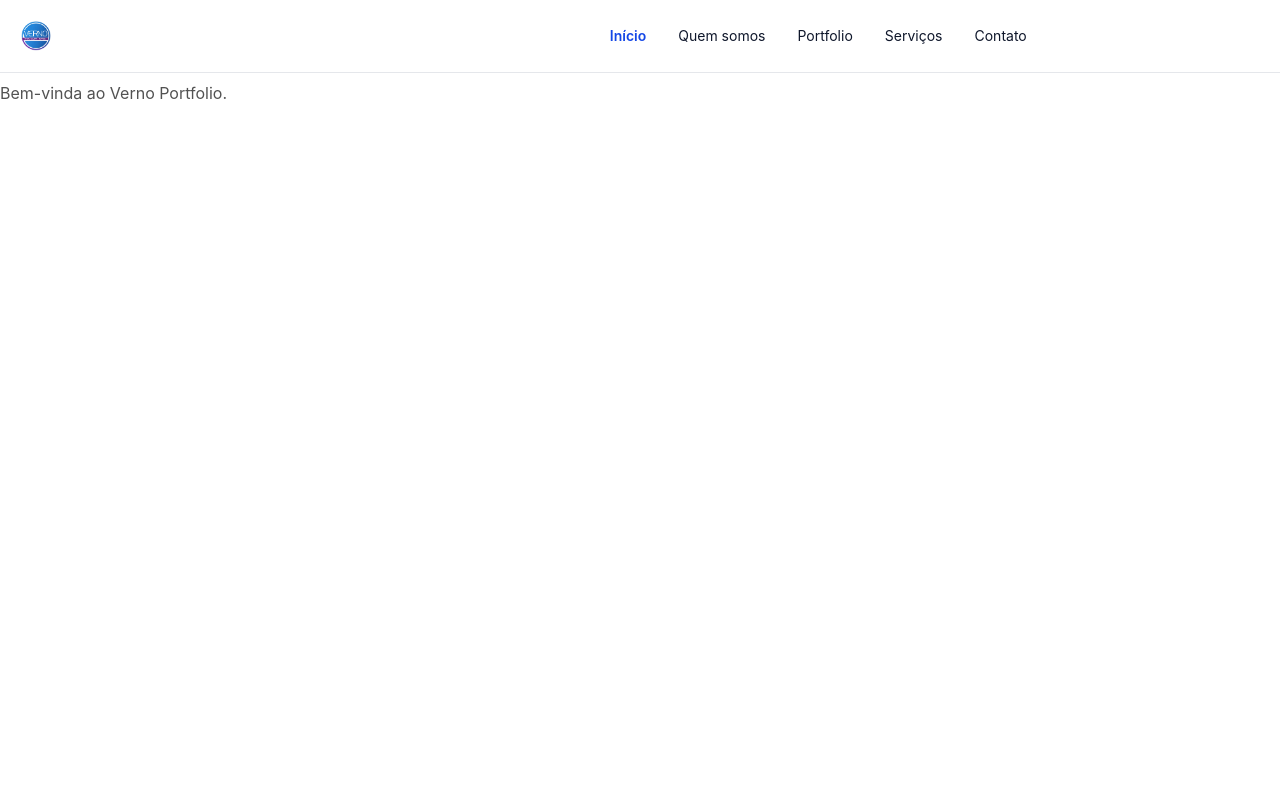
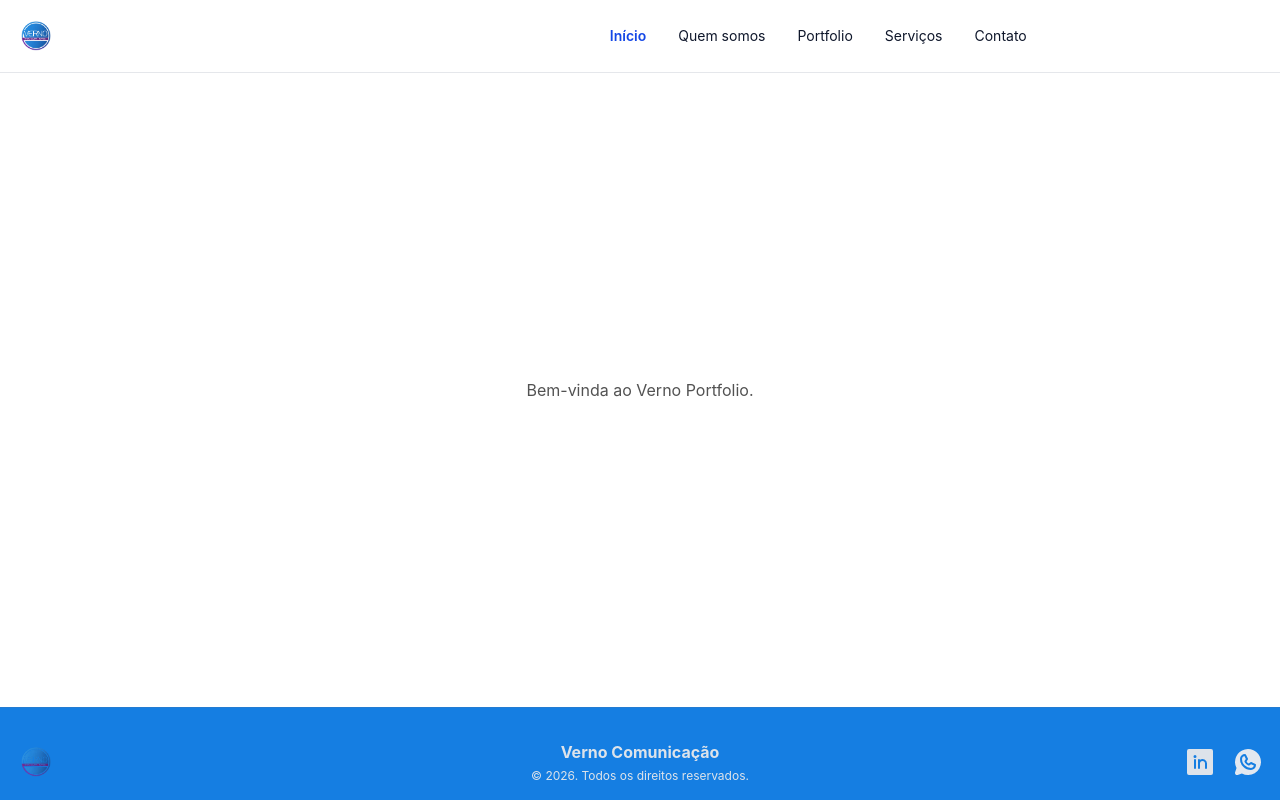
Before and after one commit to Qcarvalhooliveira/verno-portfolio, a React (Vite) app: page / in a window 1280 px wide. Built offline with nearby package versions, Linux system fonts and the light colour scheme.

Commit message:
feat[components]: added footer components and display it on home page

```diff
--- /dev/null
+++ b/src/components/Footer/Footer.tsx
@@ -0,0 +1,97 @@
+import {
+  LinkedinLogoIcon,
+  WhatsappLogoIcon
+} from "@phosphor-icons/react";
+
+export function Footer() {
+  const handleLogoClick = () => {
+    window.scrollTo({
+      top: 0,
+      behavior: "smooth",
+    });
+  };
+  const logoSrc = "/Verno_logo.png";
+  const brandName = "Verno Comunicação";
+  const year = new Date().getFullYear();
+
+  return (
+    <footer
+      className="mt-auto bg-background text-highlights border-t border-slate-500/20"
+      aria-label="Footer"
+      data-testid="footer"
+    >
+      <div className="mx-auto flex max-w-7xl px-4 pt-8 pb-4 md:flex-row md:items-center md:justify-between">
+        <div className="flex justify-center md:justify-start w-35">
+          <button
+            type="button"
+            onClick={handleLogoClick}
+            aria-label="Ir para o topo da página"
+            data-testid="footer-logo"
+            className="flex items-center gap-2 rounded-md focus:outline-none focus:ring-2 focus:ring-blue-400 focus:ring-offset-2 focus:ring-offset-slate-900 hover:cursor-pointer"
+          >
+            {logoSrc ? (
+              <img
+                src={logoSrc}
+                alt="Logo do verno"
+                className="h-8 w-auto object-contain sm:h-9 md:h-10"
+                loading="eager"
+                decoding="async"
+              />
+            ) : null}
+          </button>
+        </div>
+
+        <div
+          className="hidden flex-col items-center text-center gap-1 sm:flex"
+          data-testid="center-div"
+        >
+          <span className="text-sm font-bold md:text-base text-highlights">{brandName}</span>
+
+          <span className="text-[0.7rem] text-highlights md:text-xs">
+            © {year}. Todos os direitos reservados.
+          </span>
+        </div>
+
+        <div className="flex flex-col items-center gap-3 md:items-end w-35">
+          <nav
+            aria-label="Redes sociais"
+            className="flex items-center justify-center gap-4"
+          >
+            <a
+              href="https://www.linkedin.com/"
+              target="_blank"
+              rel="noreferrer"
+              className={`
+                inline-flex items-center justify-center rounded-full
+                text-highlight hover:text-hover
+                transition-colors duration-200
+                focus-visible:outline-none focus-visible:ring-2 focus-visible:ring-sky-400 focus-visible:ring-offset-2 focus-visible:ring-offset-slate-900
+              `}
+            >
+              <LinkedinLogoIcon size={32} weight="fill" aria-hidden="true" />
+              <span className="sr-only">Linkedin</span>
+            </a>
+
+            <a
+              href="https://wa.me/5571993060607"
+              target="_blank"
+              rel="noreferrer"
+              className={`
+                inline-flex items-center justify-center rounded-full
+                text-slate-200 hover:text-hover
+                transition-colors duration-200
+                focus-visible:outline-none focus-visible:ring-2 focus-visible:ring-sky-400 focus-visible:ring-offset-2 focus-visible:ring-offset-slate-900
+              `}
+            >
+              <WhatsappLogoIcon size={32} weight="fill" aria-hidden="true" />
+              <span className="sr-only">WhatsApp</span>
+            </a>
+          </nav>
+        </div>
+      </div>
+      <span className=" block w-full text-[0.7rem] text-slate-400 md:text-xs sm:hidden text-center">
+        © {year}. Todos os direitos reservados.
+      </span>
+    </footer>
+  );
+}
--- a/src/pages/Home.tsx
+++ b/src/pages/Home.tsx
@@ -1,10 +1,18 @@
-import { Header } from '../components/Header/Header'
+import { Footer } from "../components/Footer/Footer";
+import { Header } from "../components/Header/Header";
 
 export function Home() {
   return (
-    <div>
+    <div className="flex min-h-screen flex-col">
       <Header />
-      <p className="mt-2 text-neutral-600">Bem-vinda ao Verno Portfolio.</p>
+
+      <main className="flex flex-1 items-center justify-center">
+        <p className="text-neutral-600">
+          Bem-vinda ao Verno Portfolio.
+        </p>
+      </main>
+
+      <Footer />
     </div>
   )
 }
```
